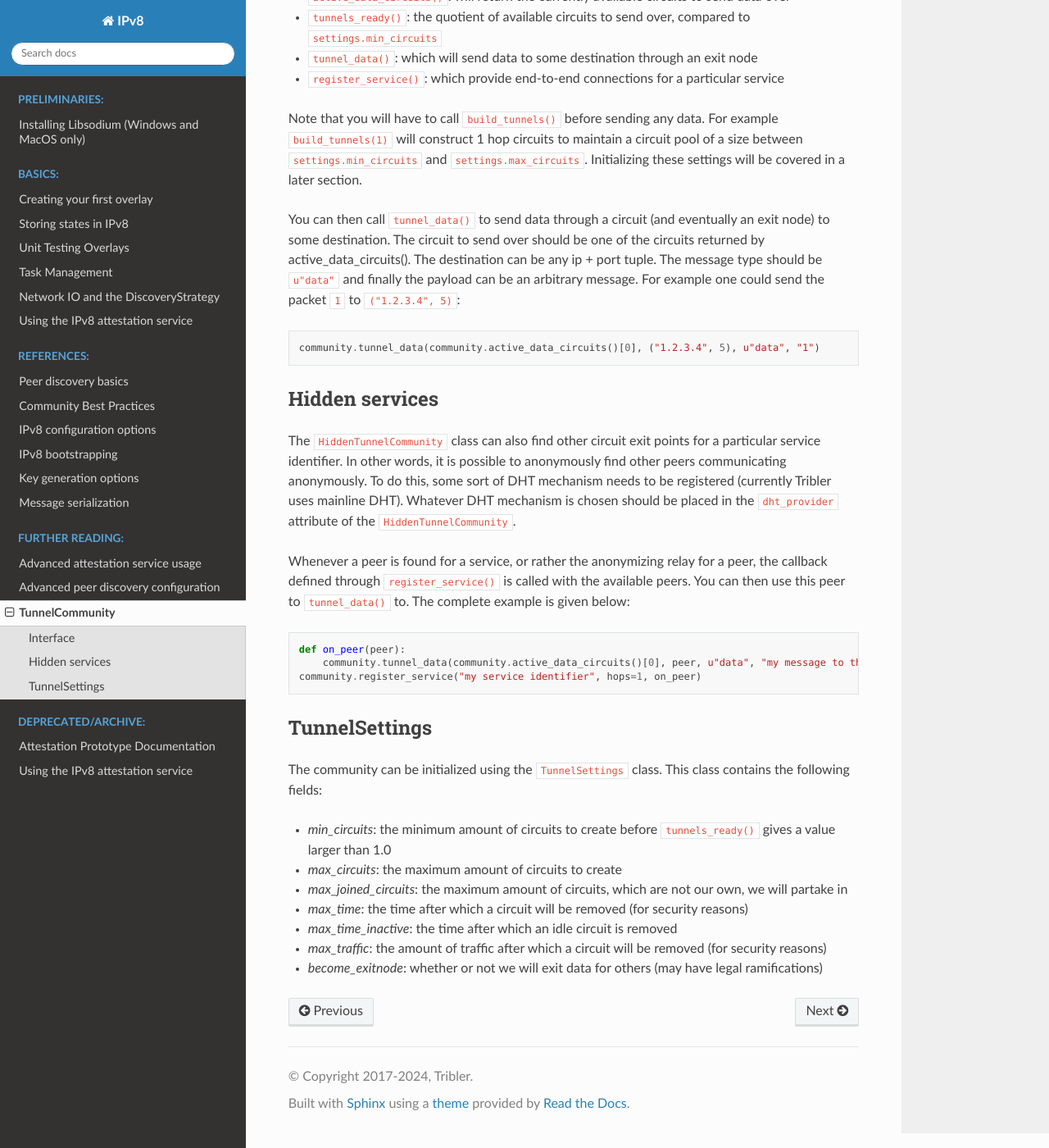
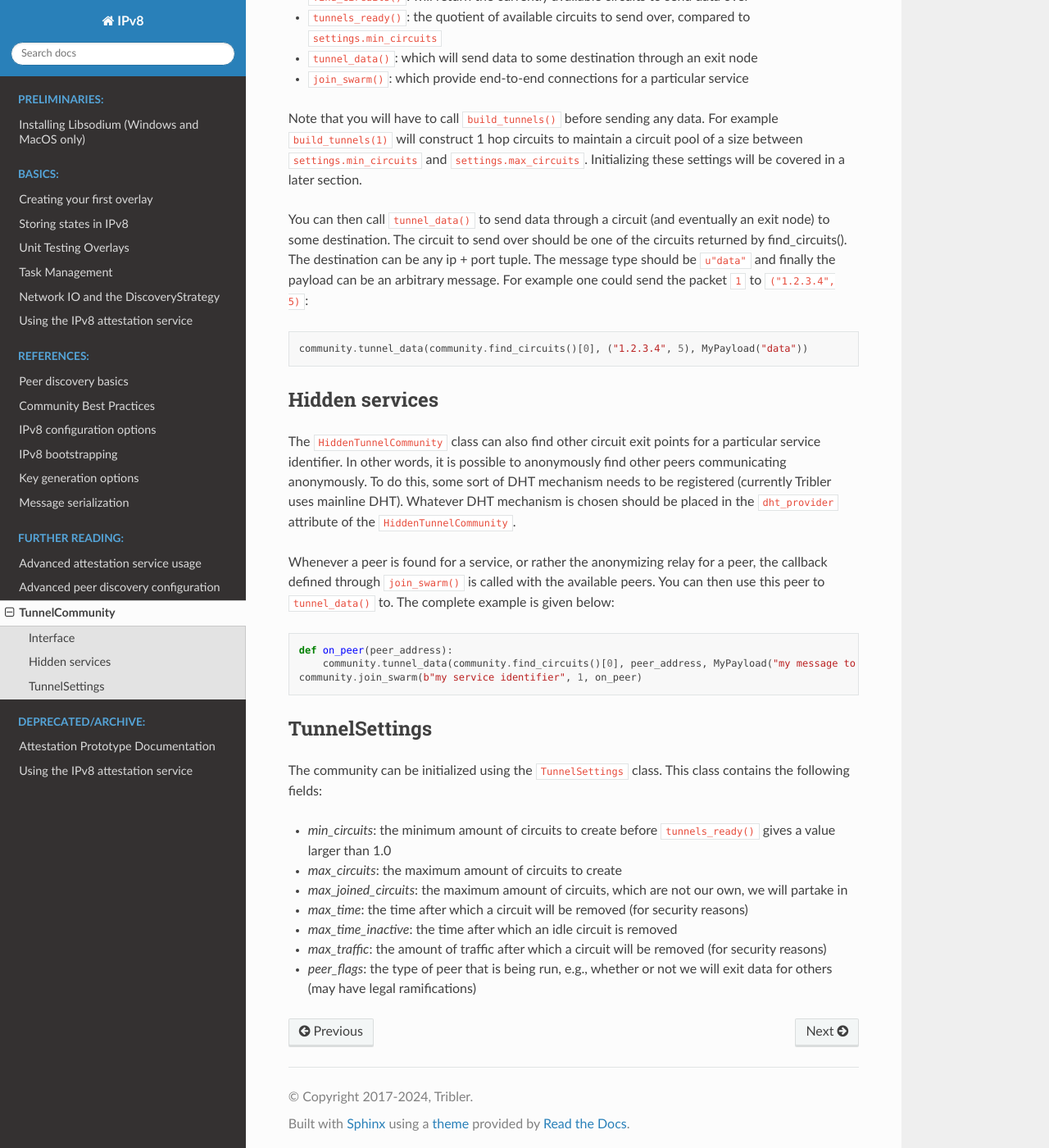
Before and after one commit to Tribler/py-ipv8, a Sphinx documentation site: the page built from doc/further-reading/anonymization.rst, in a window 1280 px wide and 1400 px high, scrolled down 574 px. Shown: the whole window at 82% size. Built offline with Sphinx 7.4.7 and the Read the Docs theme 3.1.0, drawn with Linux system fonts in a browser that asks for light colours; some of the changed text lies outside the part shown.

Commit message:
Updated TunnelCommunity docs

```diff
--- a/doc/further-reading/anonymization.rst
+++ b/doc/further-reading/anonymization.rst
@@ -14,24 +14,24 @@ The most important methods of this class are:
 
 
 * ``build_tunnels()``\ : which will start making the required amount of circuits for the given hop count
-* ``active_data_circuits()``\ : will return the currently available circuits to send data over
+* ``find_circuits()``\ : will return the currently available circuits to send data over
 * ``tunnels_ready()``\ : the quotient of available circuits to send over, compared to ``settings.min_circuits``
 * ``tunnel_data()``\ : which will send data to some destination through an exit node
-* ``register_service()``\ : which provide end-to-end connections for a particular service
+* ``join_swarm()``\ : which provide end-to-end connections for a particular service
 
 Note that you will have to call ``build_tunnels()`` before sending any data.
 For example ``build_tunnels(1)`` will construct 1 hop circuits to maintain a circuit pool of a size between ``settings.min_circuits`` and ``settings.max_circuits``.
 Initializing these settings will be covered in a later section.
 
 You can then call ``tunnel_data()`` to send data through a circuit (and eventually an exit node) to some destination.
-The circuit to send over should be one of the circuits returned by active_data_circuits().
+The circuit to send over should be one of the circuits returned by find_circuits().
 The destination can be any ip + port tuple.
 The message type should be ``u"data"`` and finally the payload can be an arbitrary message.
 For example one could send the packet ``1`` to ``("1.2.3.4", 5)``\ :
 
 .. code-block:: python
 
-   community.tunnel_data(community.active_data_circuits()[0], ("1.2.3.4", 5), u"data", "1")
+   community.tunnel_data(community.find_circuits()[0], ("1.2.3.4", 5), MyPayload("data"))
 
 Hidden services
 ---------------
@@ -41,15 +41,15 @@ In other words, it is possible to anonymously find other peers communicating ano
 To do this, some sort of DHT mechanism needs to be registered (currently Tribler uses mainline DHT).
 Whatever DHT mechanism is chosen should be placed in the ``dht_provider`` attribute of the ``HiddenTunnelCommunity``.
 
-Whenever a peer is found for a service, or rather the anonymizing relay for a peer, the callback defined through ``register_service()`` is called with the available peers.
+Whenever a peer is found for a service, or rather the anonymizing relay for a peer, the callback defined through ``join_swarm()`` is called with the available peers.
 You can then use this peer to ``tunnel_data()`` to.
 The complete example is given below:
 
 .. code-block:: python
 
-   def on_peer(peer):
-       community.tunnel_data(community.active_data_circuits()[0], peer, u"data", "my message to this peer")
-   community.register_service("my service identifier", hops=1, on_peer)
+   def on_peer(peer_address):
+       community.tunnel_data(community.find_circuits()[0], peer_address, MyPayload("my message to this peer"))
+   community.join_swarm(b"my service identifier", 1, on_peer)
 
 TunnelSettings
 --------------
@@ -63,4 +63,4 @@ The community can be initialized using the ``TunnelSettings`` class. This class
 * *max_time*\ : the time after which a circuit will be removed (for security reasons)
 * *max_time_inactive*\ : the time after which an idle circuit is removed
 * *max_traffic*\ : the amount of traffic after which a circuit will be removed (for security reasons)
-* *become_exitnode*\ : whether or not we will exit data for others (may have legal ramifications)
+* *peer_flags*\ : the type of peer that is being run, e.g., whether or not we will exit data for others (may have legal ramifications)
```
